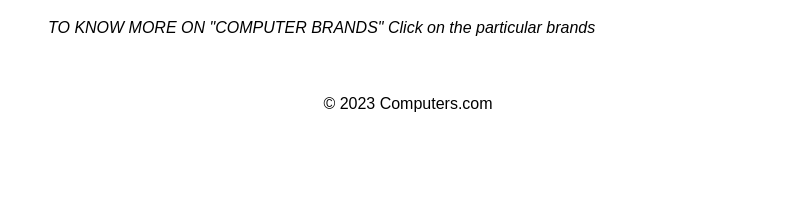
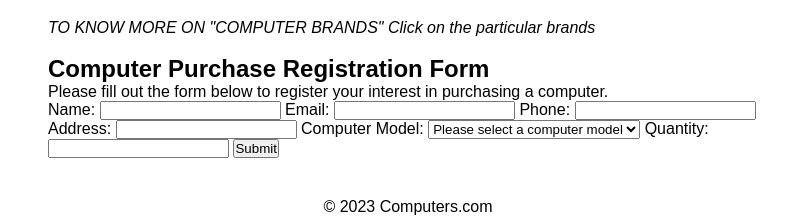
Before and after one commit to harsvardhan83/1ms20et023-oe, a plain HTML site: page index.html in a window 1280 px wide. Shown: the part 4995-5211 px from the top of the page, without its empty margins (232-1029 px from the left). Before the commit the page ends 5108 px from the top, so only its background shows below. Drawn offline with Linux system fonts and the light colour scheme.

Commit message:
Update index.html

```diff
--- a/index.html
+++ b/index.html
@@ -169,7 +169,37 @@
            <img src="asus.jpg" alt="Computer brands"><br><br>
            <i>TO KNOW MORE ON "COMPUTER BRANDS" Click on the particular brands</i><br><br>
         </ul>
+        <h1>Computer Purchase Registration Form</h1>
+	<p>Please fill out the form below to register your interest in purchasing a computer.</p>
 
+	<form action="submit-registration.php" method="POST">
+		<label for="name">Name:</label>
+		<input type="text" id="name" name="name" required>
+
+		<label for="email">Email:</label>
+		<input type="email" id="email" name="email" required>
+
+		<label for="phone">Phone:</label>
+		<input type="tel" id="phone" name="phone" required>
+
+		<label for="address">Address:</label>
+		<input type="text" id="address" name="address" required>
+
+		<label for="computer-model">Computer Model:</label>
+		<select id="computer-model" name="computer-model" required>
+			<option value="">Please select a computer model</option>
+			<option value="Model A">Apple</option>
+			<option value="Model B">Dell</option>
+			<option value="Model C">HP</option>
+      <option value="Model C">Lenovo</option>
+      <option value="Model C">Asus</option>
+		</select>
+
+		<label for="quantity">Quantity:</label>
+		<input type="number" id="quantity" name="quantity" >
+    <a href="new .html">
+      <input type="submit" value="Submit">
+    </a>
 
       </section>
     </main>
```
